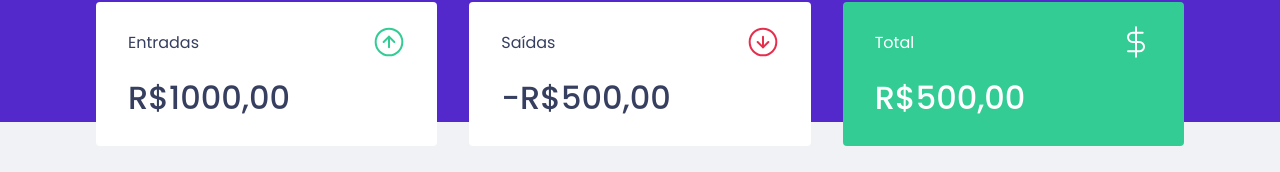
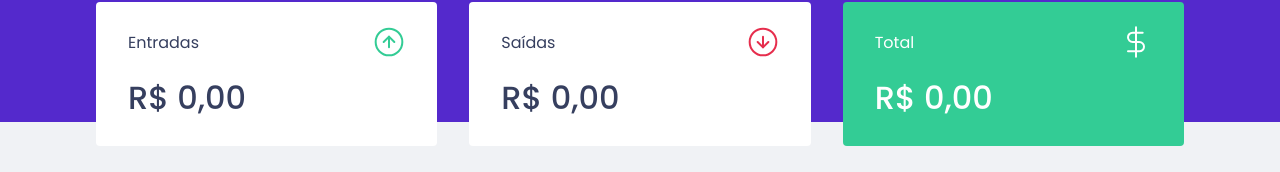
Before and after one commit to CamposCaio/reactjs-dtmoney, a React (Create React App) app: page / in a window 1280 px wide. Shown: the part 150-322 px from the top of the page. Built offline with nearby package versions, Linux system fonts and the light colour scheme; no server answers; what miragejs would draw is missing.

Commit message:
Context and Hooks

```diff
--- a/src/App.tsx
+++ b/src/App.tsx
@@ -4,6 +4,7 @@
 import { Dashboard } from './components/Dashboard';
 import { useState } from 'react';
 import { NewTransactionModal } from './components/NewTransactionModal';
+import { TransactionsProvider } from './hooks/useTransactions';
 
 Modal.setAppElement('#root');
 
@@ -20,7 +21,7 @@
   }
 
   return (
-    <>
+    <TransactionsProvider>
       <Header onOpenNewTransactionModal={handleOpenNewTransactionModal} />
       <Dashboard />
       <NewTransactionModal
@@ -28,6 +29,6 @@
         onRequestClose={handleCloseNewTransactionModal}
       />
       <GlobalStyle />
-    </>
+    </TransactionsProvider>
   );
 }
--- a/src/components/NewTransactionModal/index.tsx
+++ b/src/components/NewTransactionModal/index.tsx
@@ -4,7 +4,7 @@
 import closeImg from '../../assets/close.svg';
 import { Container, TransactionTypeContainer, RadioBox } from './styles';
 import { FormEvent, useState } from 'react';
-import { api } from '../../services/api';
+import { useTransactions } from '../../hooks/useTransactions';
 
 interface NewTransactionModalProps {
   isOpen: boolean;
@@ -15,21 +15,28 @@
   isOpen,
   onRequestClose,
 }: NewTransactionModalProps) {
+  const { createTransaction } = useTransactions();
+
   const [title, setTitle] = useState('');
-  const [value, setValue] = useState(0);
+  const [amount, setAmount] = useState(0);
   const [category, setCategory] = useState('');
   const [type, setType] = useState('deposit');
 
-  function handleCreateNewTransaction(event: FormEvent) {
+  async function handleCreateNewTransaction(event: FormEvent) {
     event.preventDefault();
-    const data = {
+
+    await createTransaction({
       title,
-      value,
+      amount,
       category,
       type,
-    };
+    });
 
-    api.post('/transactions', data);
+    setTitle('');
+    setAmount(0);
+    setCategory('');
+    setType('deposit');
+    onRequestClose();
   }
 
   return (
@@ -58,8 +65,8 @@
         <input
           type="number"
           placeholder="Valor"
-          value={value}
-          onChange={(event) => setValue(Number(event.target.value))}
+          value={amount}
+          onChange={(event) => setAmount(Number(event.target.value))}
         />
 
         <TransactionTypeContainer>
--- a/src/components/Summary/index.tsx
+++ b/src/components/Summary/index.tsx
@@ -1,9 +1,31 @@
 import incomeImg from '../../assets/income.svg';
 import outcomeImg from '../../assets/outcome.svg';
 import totalImg from '../../assets/total.svg';
+import { useTransactions } from '../../hooks/useTransactions';
 import { Container } from './styles';
 
 export function Summary() {
+  const { transactions } = useTransactions();
+  console.log(transactions);
+
+  const summary = transactions.reduce(
+    (acc, transaction) => {
+      if (transaction.type === 'deposit') {
+        acc.deposits += transaction.amount;
+        acc.total += transaction.amount;
+      } else {
+        acc.withdraws += transaction.amount;
+        acc.total += transaction.amount;
+      }
+      return acc;
+    },
+    {
+      deposits: 0,
+      withdraws: 0,
+      total: 0,
+    }
+  );
+
   return (
     <Container>
       <div>
@@ -11,21 +33,36 @@
           <p>Entradas</p>
           <img src={incomeImg} alt="Entradas" />
         </header>
-        <strong>R$1000,00</strong>
+        <strong>
+          {new Intl.NumberFormat('pt-BR', {
+            style: 'currency',
+            currency: 'BRL',
+          }).format(summary.deposits)}
+        </strong>
       </div>
       <div>
         <header>
           <p>Saídas</p>
           <img src={outcomeImg} alt="Saídas" />
         </header>
-        <strong>-R$500,00</strong>
+        <strong>
+          {new Intl.NumberFormat('pt-BR', {
+            style: 'currency',
+            currency: 'BRL',
+          }).format(summary.withdraws)}
+        </strong>
       </div>
       <div className="highlight-background">
         <header>
           <p>Total</p>
           <img src={totalImg} alt="Total" />
         </header>
-        <strong>R$500,00</strong>
+        <strong>
+          {new Intl.NumberFormat('pt-BR', {
+            style: 'currency',
+            currency: 'BRL',
+          }).format(summary.total)}
+        </strong>
       </div>
     </Container>
   );
--- a/src/components/TransactionsTable/index.tsx
+++ b/src/components/TransactionsTable/index.tsx
@@ -1,24 +1,9 @@
-import { useEffect, useState } from 'react';
-import { api } from '../../services/api';
+import { useTransactions } from '../../hooks/useTransactions';
 import { Container } from './styles';
 
-interface Transaction {
-  id: number;
-  title: string;
-  amount: number;
-  type: string;
-  category: string;
-  createdAt: string;
-}
+export function TransactionsTable() {
+  const { transactions } = useTransactions();
 
-export function TransactionsTable() {
-  const [transactions, setTransactions] = useState<Transaction[]>([]);
-
-  useEffect(() => {
-    api
-      .get('transactions')
-      .then((response) => setTransactions(response.data['transactions']));
-  }, []);
   return (
     <Container>
       <table>
--- /dev/null
+++ b/src/hooks/useTransactions.tsx
@@ -0,0 +1,66 @@
+import {
+  createContext,
+  ReactNode,
+  useContext,
+  useEffect,
+  useState,
+} from 'react';
+import { api } from '../services/api';
+
+interface Transaction {
+  id: number;
+  title: string;
+  amount: number;
+  type: string;
+  category: string;
+  createdAt: string;
+}
+
+type TransactionInput = Omit<Transaction, 'id' | 'createdAt'>;
+
+interface TransactionsProviderProps {
+  children: ReactNode;
+}
+
+interface TransactionsContextData {
+  transactions: Transaction[];
+  createTransaction: (transaction: TransactionInput) => Promise<void>;
+}
+
+const TransactionsContext = createContext<TransactionsContextData>(
+  {} as TransactionsContextData
+);
+
+export function TransactionsProvider({ children }: TransactionsProviderProps) {
+  const [transactions, setTransactions] = useState<Transaction[]>([]);
+
+  useEffect(() => {
+    api
+      .get('transactions')
+      .then((res) => setTransactions(res.data['transactions']));
+  }, []);
+
+  async function createTransaction(transactionInput: TransactionInput) {
+    const res: any = await api.post('/transactions', {
+      ...transactionInput,
+      createdAt: new Date(),
+    });
+
+    console.log(res.data);
+
+    const { transaction } = res.data;
+
+    setTransactions([...transactions, transaction]);
+  }
+
+  return (
+    <TransactionsContext.Provider value={{ transactions, createTransaction }}>
+      {children}
+    </TransactionsContext.Provider>
+  );
+}
+
+export function useTransactions() {
+  const context = useContext(TransactionsContext);
+  return context;
+}
--- a/src/index.tsx
+++ b/src/index.tsx
@@ -24,7 +24,7 @@
           title: 'Aluguel',
           type: 'withdraw',
           category: 'Casa',
-          amount: 1100,
+          amount: -1100,
           createdAt: new Date('2021-02-14 11:00:00'),
         },
       ],
@@ -39,7 +39,11 @@
     });
 
     this.post('/transactions', (schema, request) => {
+      console.log(request.requestBody);
+
       const data = JSON.parse(request.requestBody);
+
+      if (data['type'] === 'withdraw') data['amount'] = -data['amount'];
 
       return schema.create('transaction', data);
     });
```
